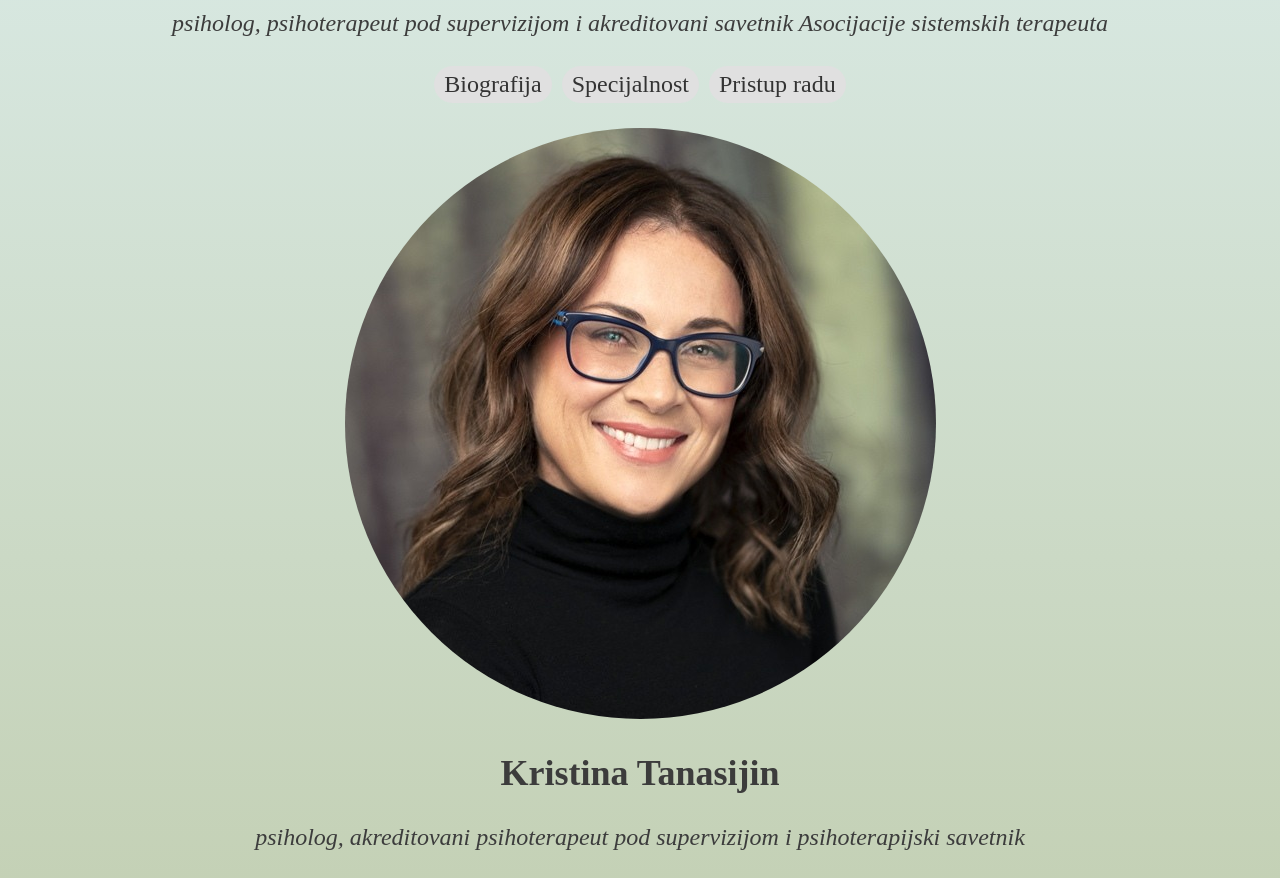
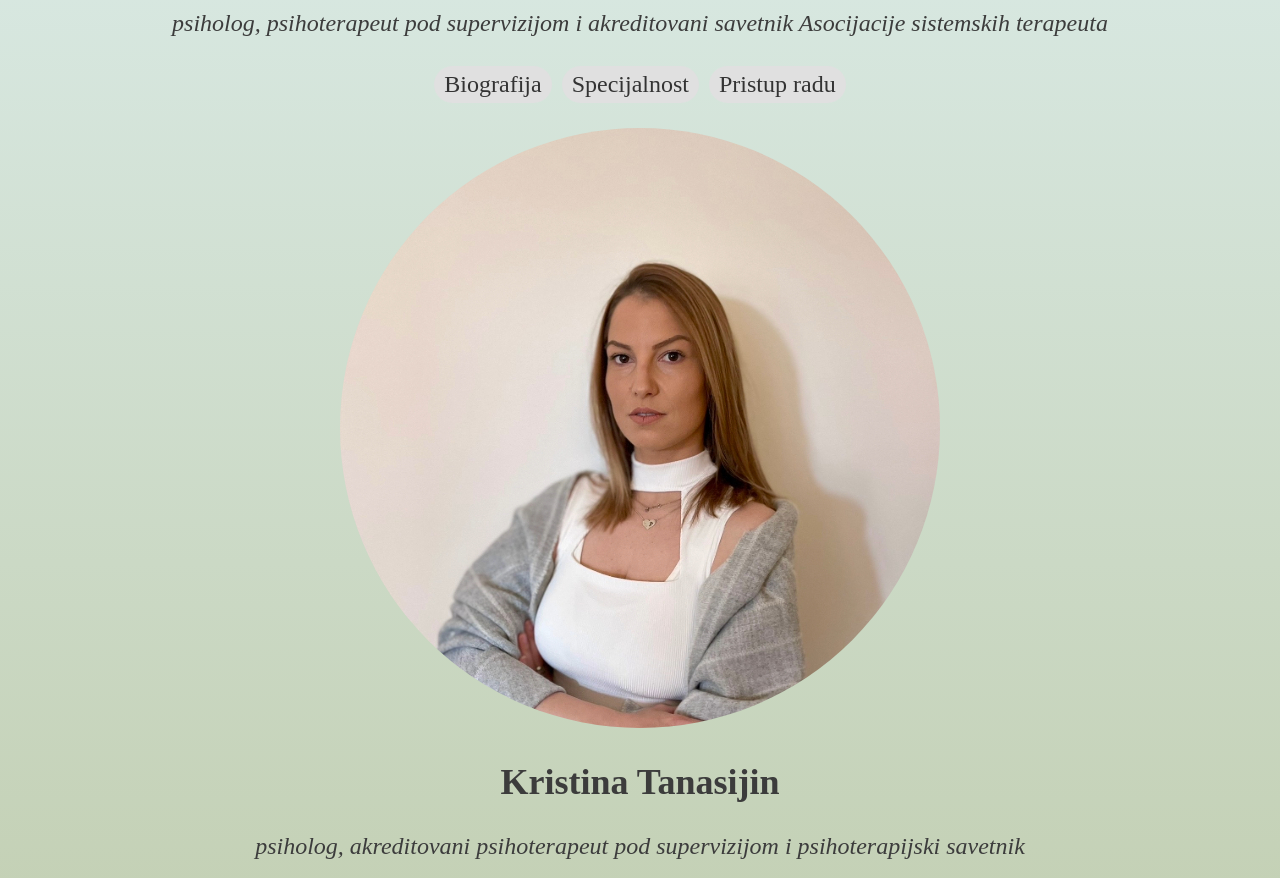
Before and after one commit to vokicbojana/Hemera, a React (Create React App) app: page /o-nama in a window 1280 px wide. Shown: the part 1420-2298 px from the top of the page. Built offline with nearby package versions, Linux system fonts and the light colour scheme.

Commit message:
Ubacena Kristinina Slika

```diff
--- a/src/Components/Abouts.jsx
+++ b/src/Components/Abouts.jsx
@@ -92,7 +92,7 @@ const About = () => {
 
                 <div className="team-member-kristina">
                     <div className="image">
-                        <img className="oNamaSlike" src="/Assets/Images/profil5.jpg" alt="Team Member 2" />
+                        <img className="oNamaSlike" src="/Assets/Images/Kristina.jpg" alt="Team Member 2" />
                     </div>
                     <div className="sekcija-kristina">
                         <h2>Kristina Tanasijin</h2>
--- a/src/Components/Contact.jsx
+++ b/src/Components/Contact.jsx
@@ -25,13 +25,13 @@ const Contact = () => {
                     <article className="contact-info-item">
                         <FaPhone className="contact-icon" />
                         <p className="contact-info-text" >
-                            Kontakt Telefon(Marina): <a href="tel:+1-555-555-1234" target="_blank" rel="noreferrer">+381 69 1997 123</a>
+                            Kontakt Telefon (Marina): <a href="tel:+1-555-555-1234" target="_blank" rel="noreferrer">+381 69 1997 123</a>
                         </p>
                     </article>
                     <article className="contact-info-item">
                         <FaPhone className="contact-icon" />
                         <p className="contact-info-text" >
-                            Kontakt Telefon(Kristina): <a href="tel:+1-555-555-1234" target="_blank" rel="noreferrer">+381 61 1793 177</a>
+                            Kontakt Telefon (Kristina): <a href="tel:+1-555-555-1234" target="_blank" rel="noreferrer">+381 61 1793 177</a>
                         </p>
                     </article>
                 </section>
```
Also changed, not shown: public/Assets/Images/Kristina.jpg (added), public/Assets/Images/profil5.jpg (deleted).
